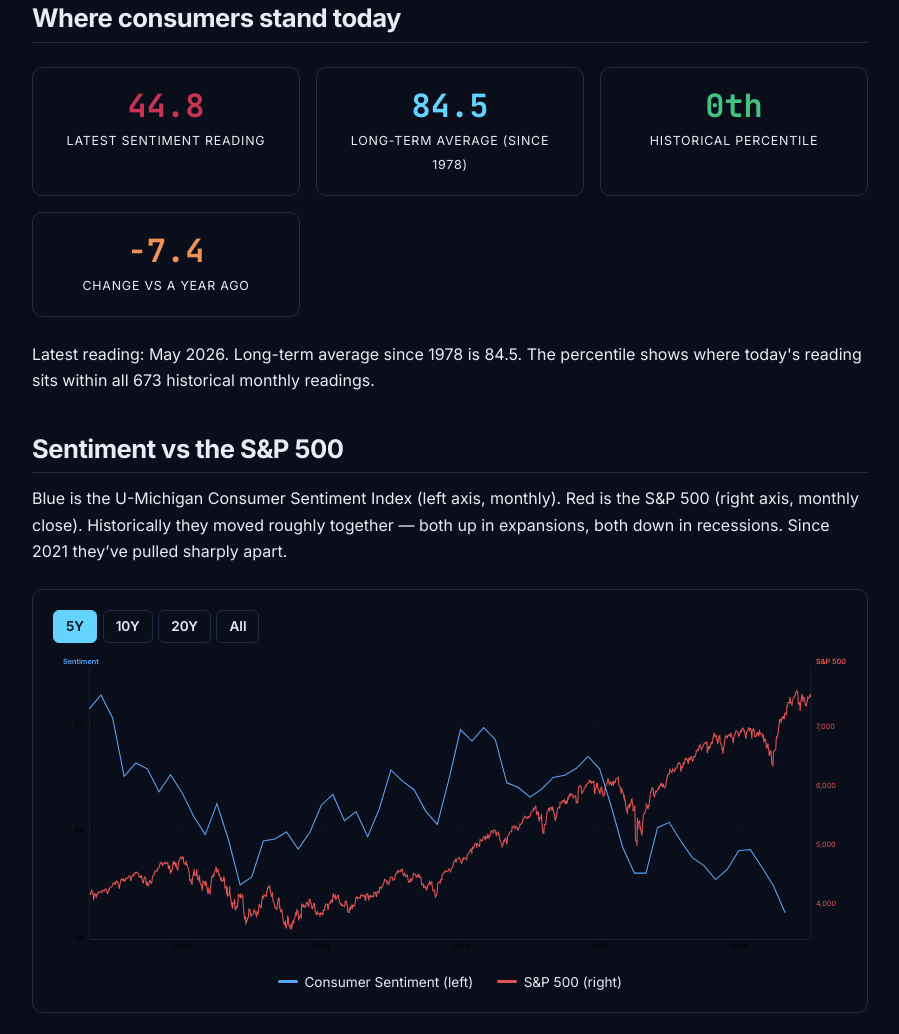
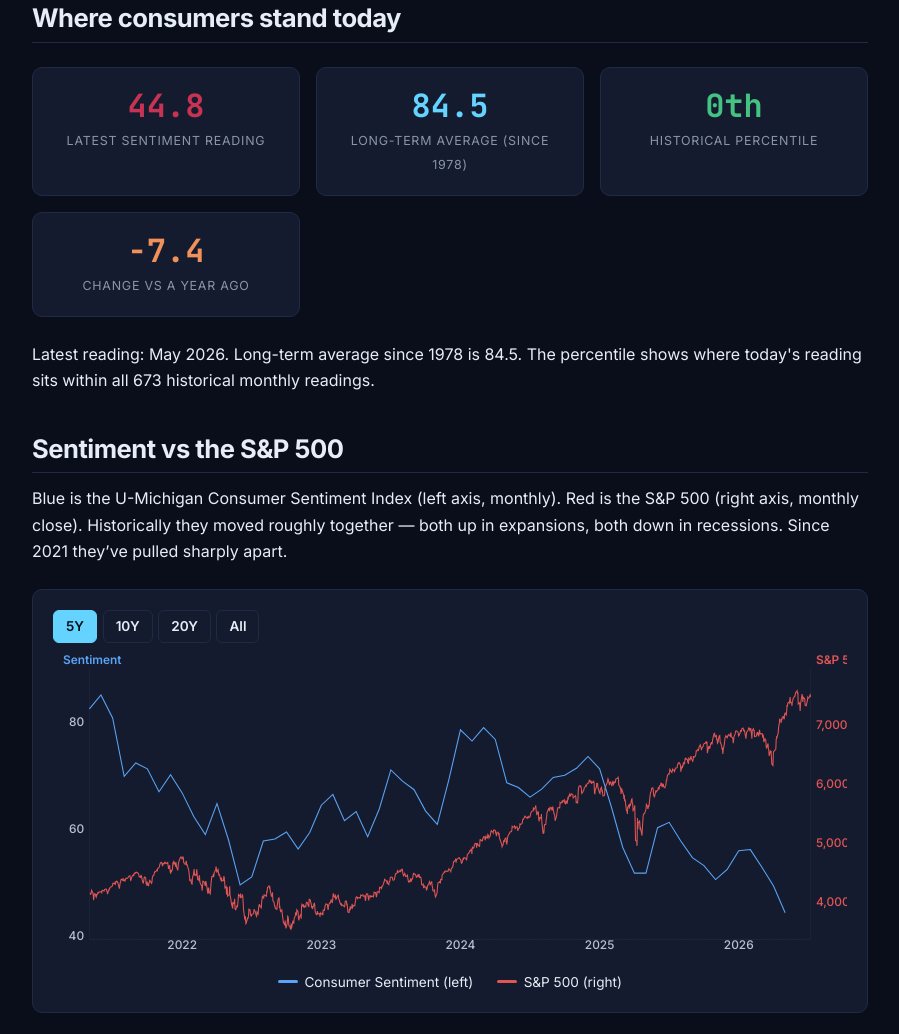
Before and after one commit to Deluxejob/BATS-CO, a plain HTML site: page consumer.html in a window 1280 px wide. Shown: the part 658-1692 px from the top of the page, without its empty margins (190-1089 px from the left). Drawn offline with Linux system fonts and the light colour scheme.

Commit message:
Consumer: fix invisible chart axis labels
The consumer.html chart CSS used undefined CSS variables (var(--dim),
var(--card)) which fell back to black — invisible against the dark
chart background. Also the 11px axis-label font-size rendered at ~6px
on screen because the SVG uses preserveAspectRatio="none" and scales
to ~50-60% of viewBox width at typical viewport sizes.

Fixed:
- var(--dim) → var(--text-dim) (the actual variable defined in styles.css)
- var(--card) → var(--bg-card)
- Axis label font-size 11px → 18px (renders as ~11px on-screen after scaling)

Year labels now show up along the bottom of both the sentiment-vs-SPX
chart and the XLY/XLP ratio chart. Values 40/60/80/etc on the left Y
axis and 2,000/4,000/etc on the right Y axis are also readable now.

```diff
--- a/consumer.html
+++ b/consumer.html
@@ -19,7 +19,7 @@
       margin: 1.5rem 0;
     }
     .cons-hero-stat {
-      background: var(--card);
+      background: var(--bg-card);
       border: 1px solid var(--border);
       border-radius: 10px;
       padding: 1.25rem 1rem;
@@ -35,7 +35,7 @@
     }
     .cons-hero-stat .label {
       font-size: 0.78rem;
-      color: var(--dim);
+      color: var(--text-dim);
       text-transform: uppercase;
       letter-spacing: 0.06em;
     }
@@ -45,7 +45,7 @@
     .cons-hero-stat.gap     .num  { color: var(--s2); }
 
     .cons-chart-wrap {
-      background: var(--card);
+      background: var(--bg-card);
       border: 1px solid var(--border);
       border-radius: 10px;
       padding: 1.25rem;
@@ -58,7 +58,11 @@
       display: block;
       font-family: 'Inter', sans-serif;
     }
-    .cons-chart .axis-label { fill: var(--dim); font-size: 11px; }
+    /* Font size and stroke widths are in viewBox units; the SVG uses
+       preserveAspectRatio="none" so at typical widths the chart scales
+       to ~50-60% and 11px would render as ~6px on screen. Bumping to
+       18px keeps axis text readable at the actual rendered size. */
+    .cons-chart .axis-label { fill: #b8c1d1; font-size: 18px; font-weight: 500; }
     .cons-chart .axis-line  { stroke: var(--border); stroke-width: 1; }
     .cons-chart .grid-line  { stroke: var(--border); stroke-width: 1; opacity: 0.35; stroke-dasharray: 2 3; }
     .cons-chart .sent-line  { fill: none; stroke: #5aa4f5; stroke-width: 1.6; }
```
